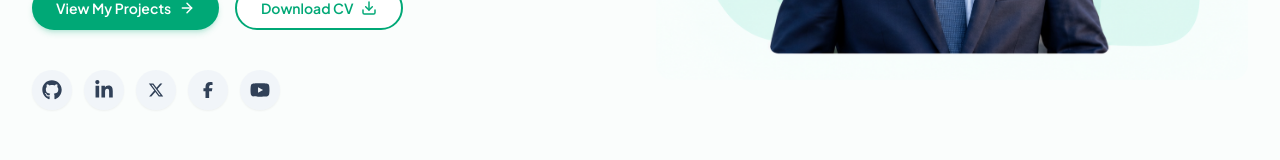
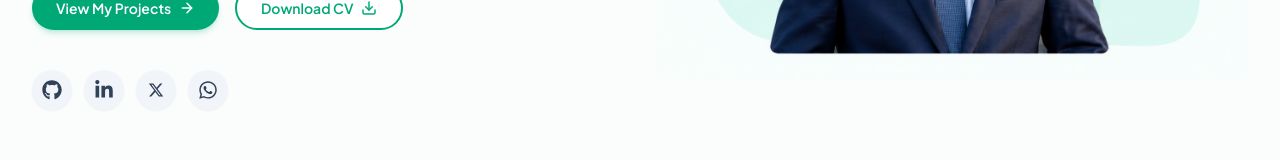
Before and after one commit to ab14702580/portfolio-Demo, a Next.js app: page / in a window 1280 px wide. Shown: the part 477-637 px from the top of the page. Built offline with nearby package versions, Linux system fonts and the light colour scheme.

Commit message:
add some link

```diff
--- a/src/components/HeroSection.jsx
+++ b/src/components/HeroSection.jsx
@@ -8,8 +8,7 @@ import {
   FaGithub,
   FaLinkedinIn,
   FaXTwitter,
-  FaFacebookF,
-  FaYoutube,
+  FaWhatsapp,
 } from "react-icons/fa6";
 
 import { useTheme } from "next-themes";
@@ -21,7 +20,7 @@ export default function HeroSection() {
   const socialLinks = [
     {
       name: "GitHub",
-      href: "https://github.com",
+      href: "https://github.com/ab14702580",
       icon: <FaGithub className="w-5 h-5 text-slate-700 dark:text-slate-300" />,
     },
     {
@@ -35,14 +34,9 @@ export default function HeroSection() {
       icon: <FaXTwitter className="w-4 h-4 text-slate-700 dark:text-slate-300" />,
     },
     {
-      name: "Facebook",
-      href: "https://facebook.com",
-      icon: <FaFacebookF className="w-4 h-4 text-slate-700 dark:text-slate-300" />,
-    },
-    {
-      name: "YouTube",
-      href: "https://youtube.com",
-      icon: <FaYoutube className="w-5 h-5 text-slate-700 dark:text-slate-300" />,
+      name: "WhatsApp",
+      href: "https://api.whatsapp.com/send?phone=%2B8801984301320",
+      icon: <FaWhatsapp className="w-5 h-5 text-slate-700 dark:text-slate-300" />,
     },
   ];
 
```
